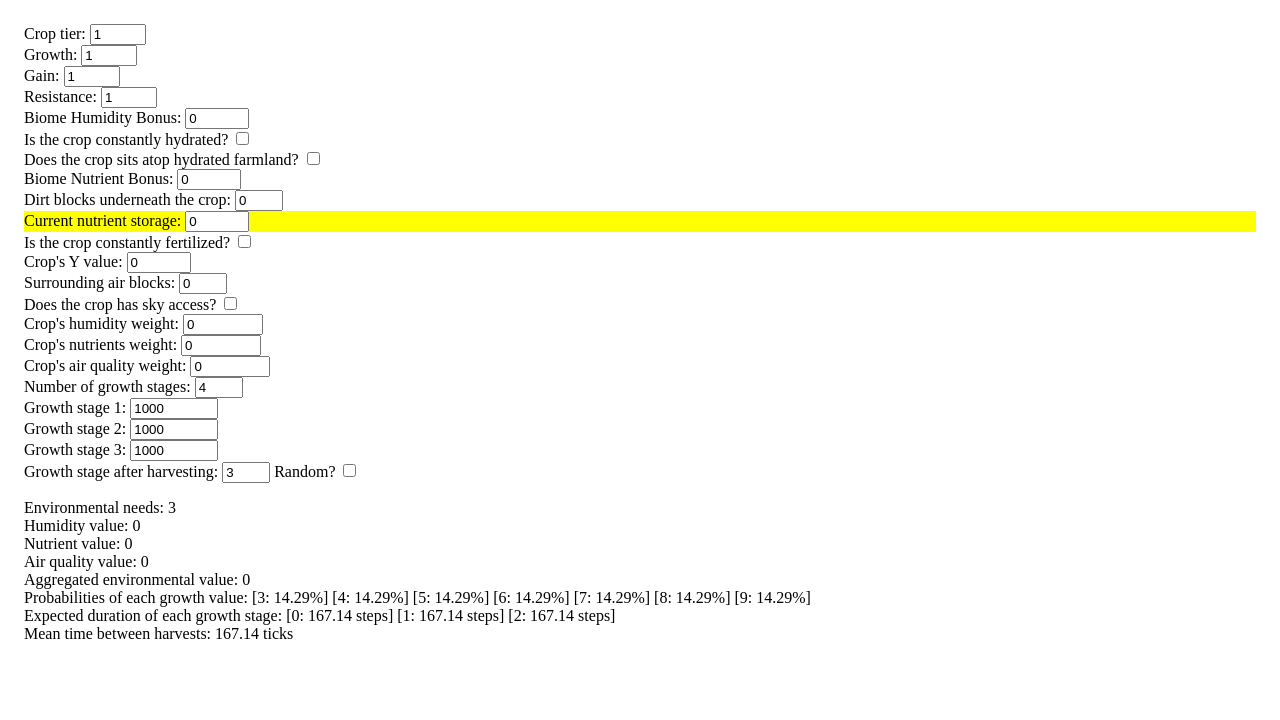
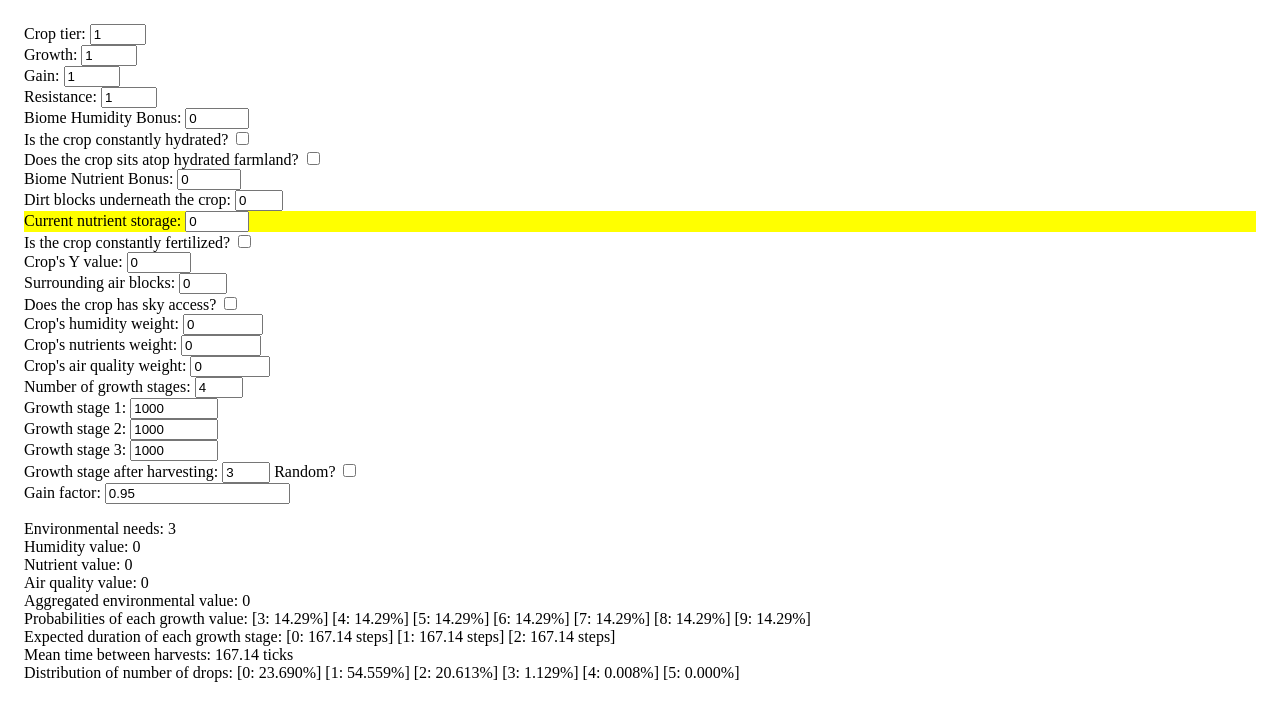
Before and after one commit to mcarreon/ic2crops, a website with bundled scripts: page index.html in a window 1280 px wide. Built offline with nearby package versions, Linux system fonts and the light colour scheme.

Commit message:
Compute the distribution of the number of drops.

```diff
--- a/index.html
+++ b/index.html
@@ -100,6 +100,10 @@
             Random?
             <input type="checkbox" id="randomGrowthStageAfterHarvest" id="fertilized" required />
         </div>
+        <div>
+            Gain factor:
+            <input type="number" id="gainFactor" step="any" min="0" value="0.95" required />
+        </div>
     </div>
 
     <div class="crop-info">
@@ -130,5 +134,9 @@
             Mean time between harvests:
             <div id="expectedTicksBetweenHarvests">0 ticks</div>
         </div>
+        <div>
+            Distribution of number of drops:
+            <div id="dropNumberDistribution">[0: 100%]</div>
+        </div>
     </div>
 </body>
--- a/src/CropData.ts
+++ b/src/CropData.ts
@@ -1,3 +1,4 @@
+import { erf } from 'mathjs';
 import { WeightList, mergeWeightLists } from './Weights.js';
 
 /* Stores all crop-related info that is unlikely to change
@@ -97,6 +98,17 @@ export class StaticCropData {
      * the growth stage durations for the essence berry would be [500, 3000, 3000, 0].
      */
     growthStages: number[] = [1000, 1000, 1000, 0];
+
+    /* The "gain factor" is the return value of CropCard.dropGainChance(),
+     * and is used to increase or decrease the average number of drops.
+     *
+     * May be above 1 (e.g. SaltyRoot's is 4).
+     * Defaults to 0.95 ** cropTier.
+     */
+    gainFactor: number = 1;
+    setDefaultGainFactor() {
+        this.gainFactor = Math.pow(0.95, this.cropTier);
+    }
 
     /* Growth stage that the crop goes to after harvest.
      *
@@ -287,4 +299,35 @@ export class StaticCropData {
             return sum / (this.growthStages.length-1);
         }
     }
+
+    computeDropCountDistribution(): WeightList<number> {
+        let baseChance = this.gainFactor * Math.pow(1.03, this.statGain);
+        /* The number of drops is calculated by the formula
+         *  round(baseChance * (1 + 0.6827 * g))
+         * where g is a random gaussian variable (mean=0, variance=1).
+         */
+        if(baseChance <= 0) return [[0, 1]];
+
+        let d: WeightList<number> = [];
+        let n = 0;
+        let accumulatedProbability = 0;
+        /* Invariant: accumulatedProbability is the probability that the number of drops
+         * is strictly smaller than n.
+         * We cannot really get the total probability to equal 1,
+         * so will approximate it to within 1e-9.
+         */
+
+        while(accumulatedProbability < 1-1e-9) {
+            /* The number of drops is <= n precisely when the rounded number is <= n+0.5;
+             * i.e. g <= ((n+0.5)/baseChance - 1)/0.6827.
+             * The probability that g <= x is given by 0.5+0.5*erf(x/sqrt(2)),
+             * so the probability of having less than n drops is computed like this:
+             */
+            let probability = 0.5+0.5*erf(((n+0.5)/baseChance-1)/0.6827/Math.SQRT2);
+            d.push([n, probability-accumulatedProbability]);
+            accumulatedProbability = probability;
+            n++;
+        }
+        return d;
+    }
 }
--- a/src/ui.ts
+++ b/src/ui.ts
@@ -69,6 +69,8 @@ export class UI {
     private growthStageAfterHarvestInput = document.getElementById('growthStageAfterHarvest') as HTMLInputElement;
     private randomGrowthStageAfterHarvestInput = document.getElementById('randomGrowthStageAfterHarvest') as HTMLInputElement;
 
+    private gainFactorInput = document.getElementById('gainFactor') as HTMLInputElement;
+
     private envNeedsDiv = document.getElementById('env-needs') as HTMLDivElement;
     private humidityDiv = document.getElementById('humidity') as HTMLDivElement;
     private nutrientDiv = document.getElementById('nutrient') as HTMLDivElement;
@@ -80,12 +82,15 @@ export class UI {
     private growthStagesInfoDiv = document.getElementById('growth-stages-info') as HTMLDivElement;
     private growthStagesExpectanciesDiv = document.getElementById('growth-stages-expectancies') as HTMLDivElement;
     private expectedTicksBetweenHarvestsDiv = document.getElementById('expectedTicksBetweenHarvests') as HTMLDivElement;
+    private dropNumberDistributionDiv = document.getElementById('dropNumberDistribution') as HTMLDivElement;
 
     private staticCropData = new StaticCropData();
 
     private constructor() {
         this.registerNumericAttributeCallback(this.cropTierInput, value => {
             this.staticCropData.cropTier = value;
+            this.staticCropData.setDefaultGainFactor();
+            this.gainFactorInput.valueAsNumber = this.staticCropData.gainFactor;
         });
 
         this.registerNumericAttributeCallback(this.statGainInput, value => {
@@ -234,6 +239,8 @@ export class UI {
 
         this.expectedTicksBetweenHarvestsDiv.textContent =
             this.staticCropData.computeExpectedTicksBetweenHarvests().toFixed(2) + " ticks";
+
+        this.updateDropNumberDistribution();
     }
 
     updateGrowthPointsProbabilities() {
@@ -282,4 +289,13 @@ export class UI {
             }
         }
     }
+
+    updateDropNumberDistribution() {
+        this.dropNumberDistributionDiv.textContent = "";
+        let distribution = this.staticCropData.computeDropCountDistribution();
+        for(let [value, probability] of distribution) {
+            let p = (100 * probability).toFixed(3);
+            this.dropNumberDistributionDiv.textContent += `[${value}: ${p}%] `;
+        }
+    }
 }
```
